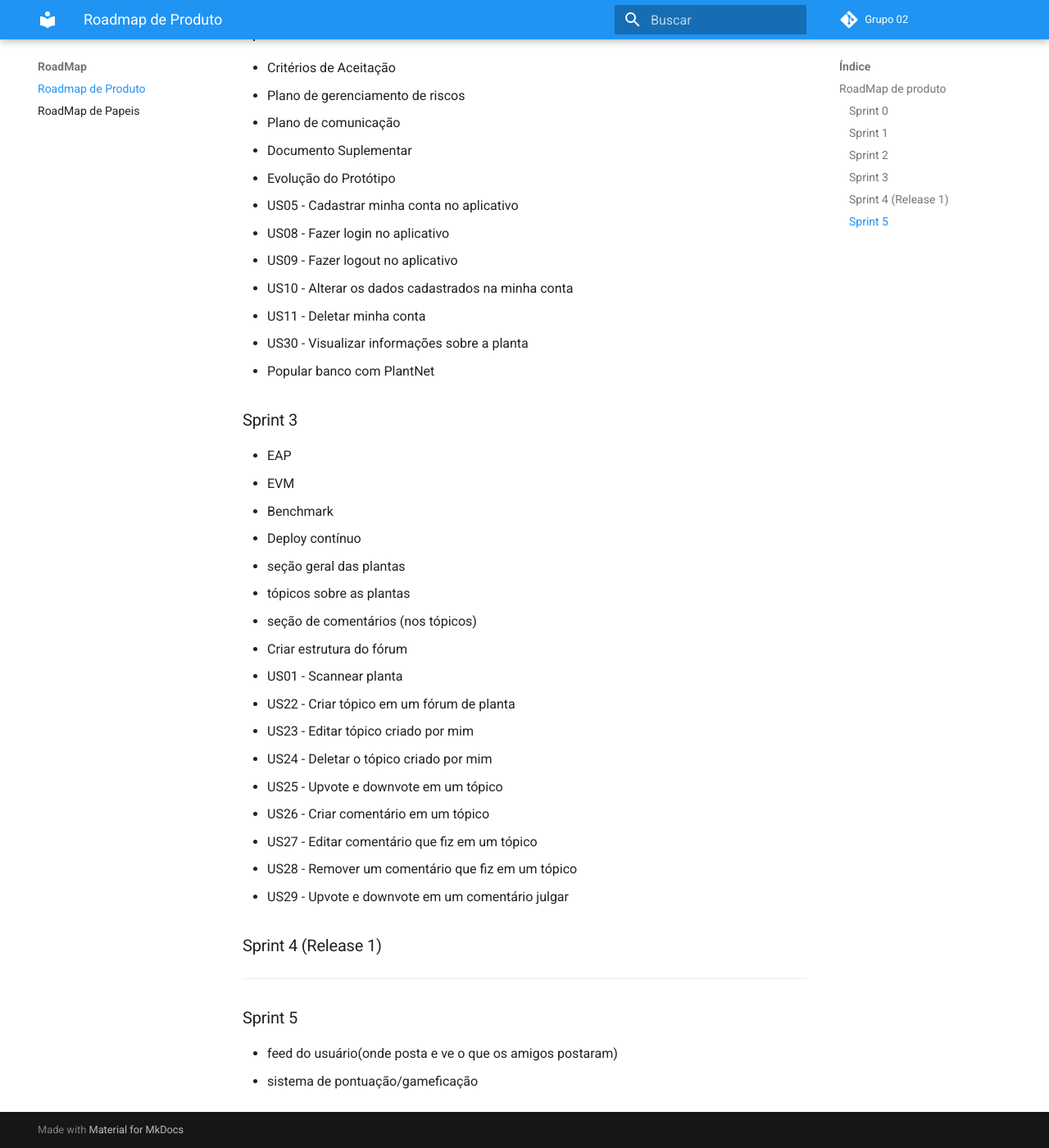
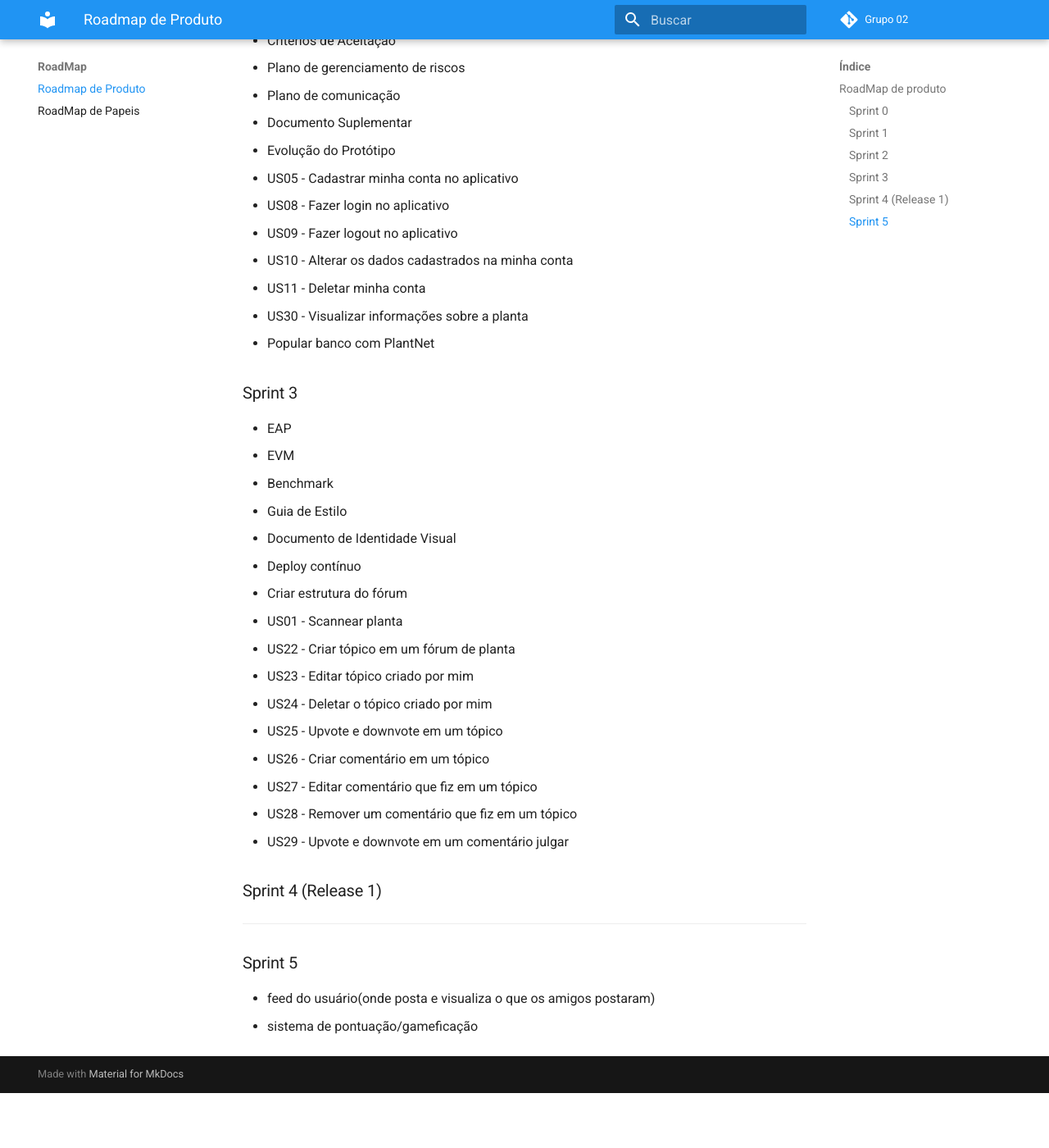
Before and after one commit to fga-eps-mds/2020.1-GaiaDex-wiki, an MkDocs documentation site: the page built from docs/roadmap/product_roadmap.md, in a window 1280 px wide and 1400 px high, scrolled down 1480 px. Shown: the whole window at 82% size. Built offline with MkDocs 1.6.1 and Material for MkDocs 9.7.7, drawn with Linux system fonts in a browser that asks for light colours; comment, search, counter and statistics services are not loaded; old or Windows-style settings are respelled for this version of MkDocs; after the commit the page ends 2813 px from its top, so only the background shows below that; some of the changed text lies outside the part shown.

Commit message:
Update product_roadmap.md

```diff
--- a/docs/roadmap/product_roadmap.md
+++ b/docs/roadmap/product_roadmap.md
@@ -58,10 +57,9 @@
 * EAP
 * EVM
 * Benchmark
+* Guia de Estilo
+* Documento de Identidade Visual
 * Deploy contínuo
-* seção geral das plantas
-* tópicos sobre as plantas
-* seção de comentários (nos tópicos)
 * Criar estrutura do fórum
 * US01 - Scannear planta
 * US22 - Criar tópico em um fórum de planta
@@ -79,5 +77,5 @@
 
 ### Sprint 5
 
-* feed do usuário(onde posta e ve o que os amigos postaram)
+* feed do usuário(onde posta e visualiza o que os amigos postaram)
 * sistema de pontuação/gameficação
```
Also changed, not shown: other parts of docs/roadmap/product_roadmap.md (+0 -1 lines).
